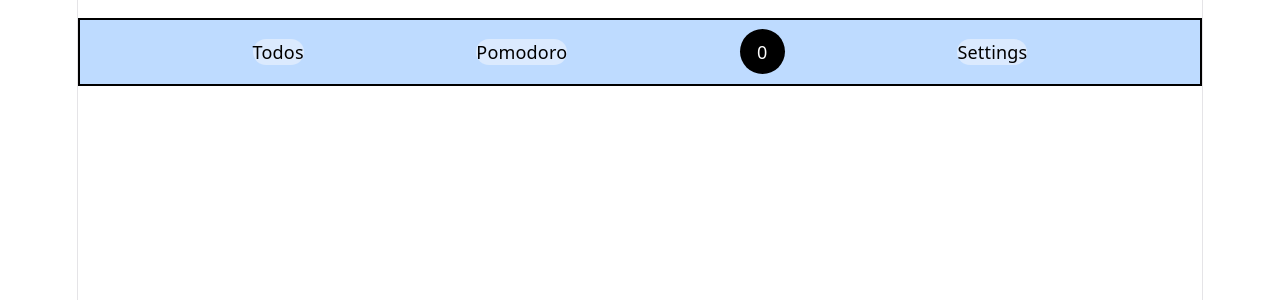
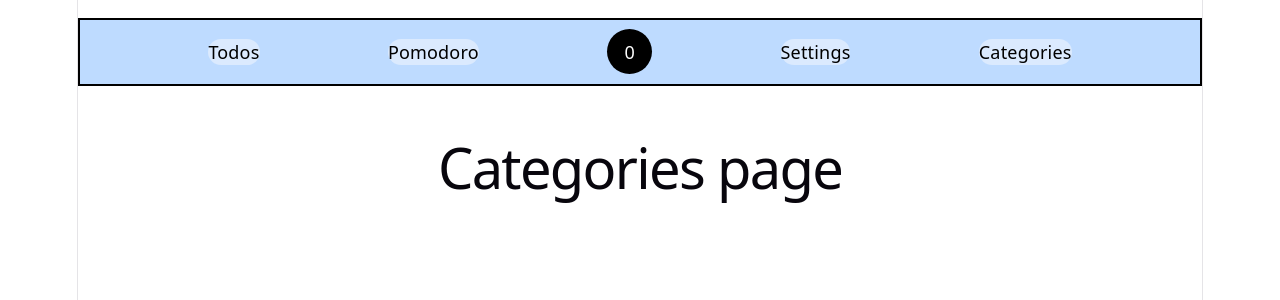
Before and after one commit to SameerUH/To-do-list-React, a React (Vite) app in the folder to-do-list/: page /categories in a window 1280 px wide. Shown: the top 300 px of the page. Built offline with nearby package versions, Linux system fonts and the light colour scheme; no server answers.

Commit message:
Added a categories page

```diff
--- /dev/null
+++ b/to-do-list/src/Categories.jsx
@@ -0,0 +1,7 @@
+function Categories(todos) {
+    return (
+        <h1>Categories page</h1>
+    );
+}
+
+export default Categories;
--- a/to-do-list/src/components/Navbar.jsx
+++ b/to-do-list/src/components/Navbar.jsx
@@ -3,6 +3,7 @@ import { BrowserRouter, Routes, Route, Link } from 'react-router-dom';
 import App from '../App';
 import Pomodoro from '../Pomodoro';
 import Settings from '../Settings';
+import Categories from '../Categories';
 
 function Navbar() {
     const [todos, setTodos] = useState([]);
@@ -57,6 +58,7 @@ function Navbar() {
                 <Link className="rounded-full padding-[2em] bg-blue-100 text-black" to="/pomodoro">Pomodoro</Link>
                 <p className="decoration-solid rounded-full bg-black w-10 h-10 text-white flex items-center justify-center">{todos.filter(t => !t.completed).length}</p>
                 <Link className="rounded-full padding-[2em] bg-blue-100 text-black" to="/settings">Settings</Link>
+                <Link className="rounded-full padding-[2em] bg-blue-100 text-black" to="/categories">Categories</Link>
             </div>
 
             <Routes>
@@ -67,6 +69,7 @@ function Navbar() {
                     <Pomodoro todos={todos} completeTodo={completeTodo} editTodo={editTodo} />
                 }/>
                 <Route path="/settings" element={<Settings />}/>
+                <Route path="/categories" element={<Categories todos={todos}/>}/>
             </Routes>
         </BrowserRouter>
     );
```
